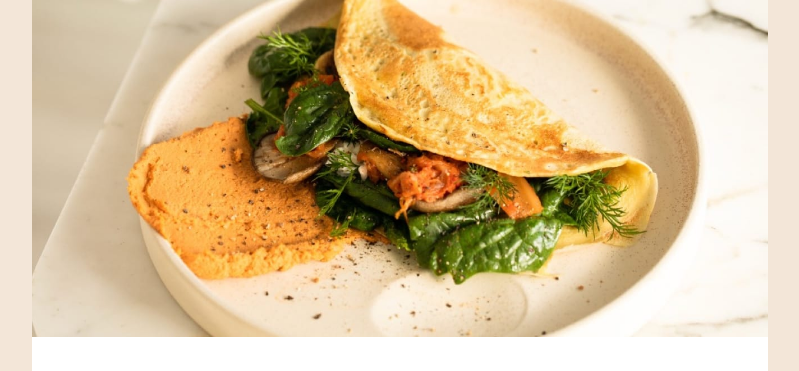
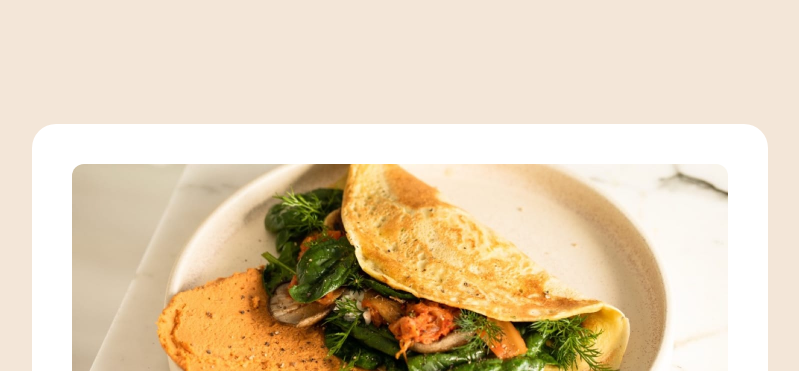
Before and after one commit to bricard-dev/ftm_recipe-page, a plain HTML site: page index.html in a window 1280 px wide. Shown: the top 371 px of the page, without its empty margins (240-1039 px from the left). Drawn offline with Linux system fonts and the light colour scheme.

Commit message:
Add desktop style

```diff
--- a/style.css
+++ b/style.css
@@ -236,3 +236,18 @@ ul li::before {
 .attribution a {
   color: hsl(228, 45%, 44%);
 }
+
+@media (min-width: 376px) {
+  main {
+    padding: 7.75rem 0;
+  }
+
+  .card {
+    padding: 40px;
+    border-radius: 1.5rem;
+  }
+
+  .card__image {
+    border-radius: 0.75rem;
+  }
+}
```
